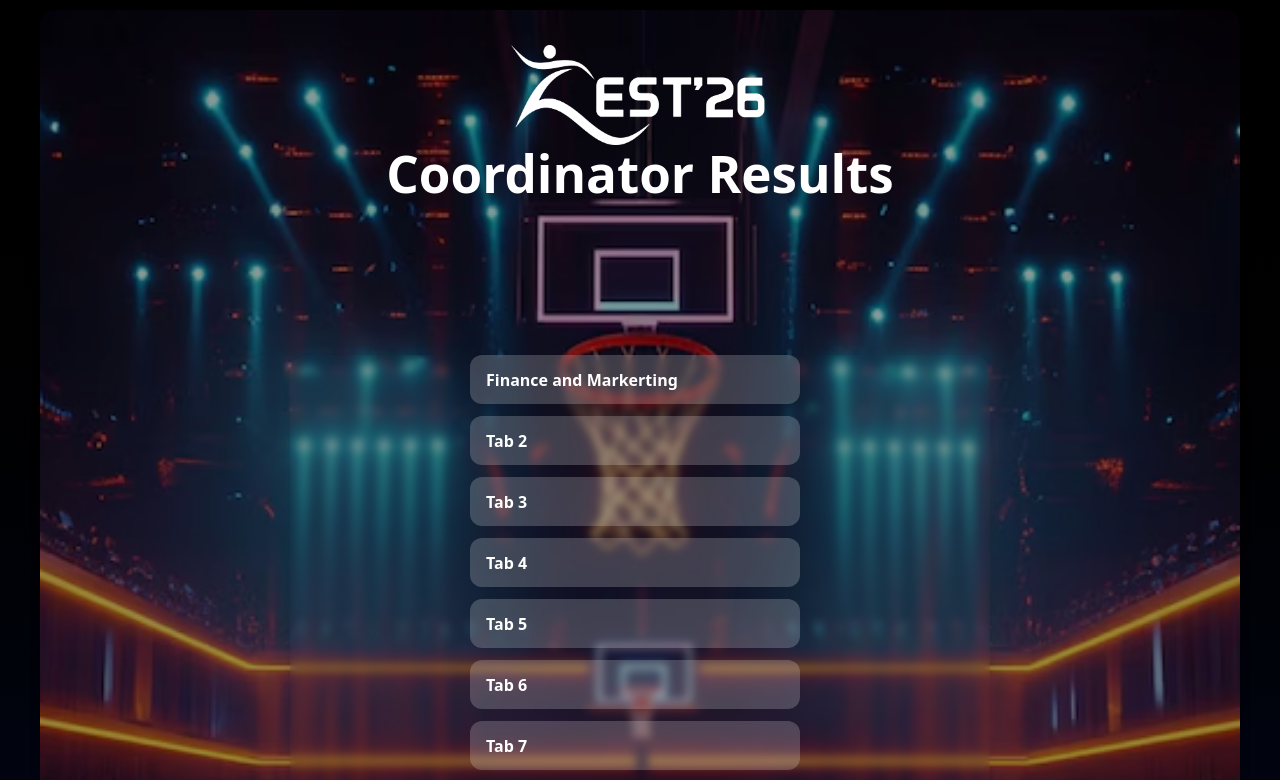
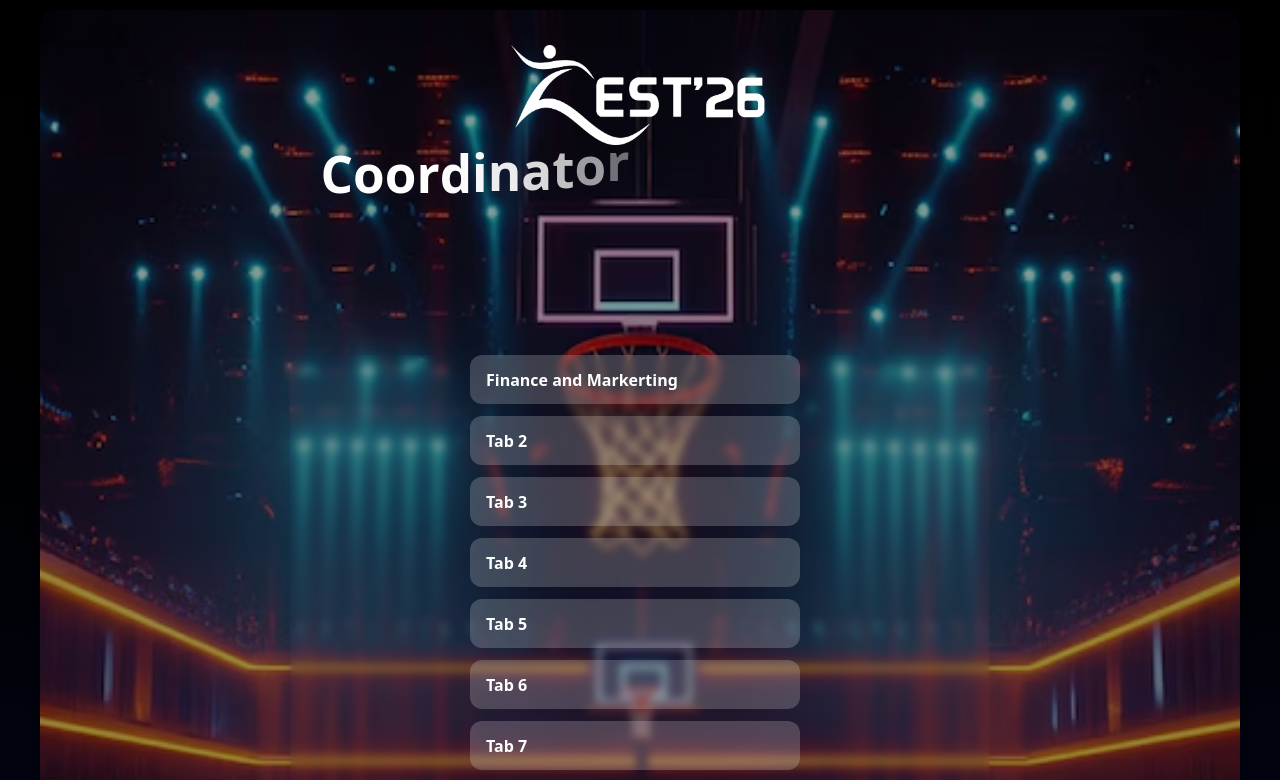
Before and after one commit to zest-26/zest-26, a React (Vite) app in the folder frontend/: page /coordinatorResults in a window 1280 px wide. Shown: the top 780 px of the page. Built offline with nearby package versions, Linux system fonts and the light colour scheme; a web font is replaced by a local one.

Commit message:
update update

```diff
--- a/frontend/src/components/Loader.jsx
+++ b/frontend/src/components/Loader.jsx
@@ -55,38 +55,38 @@ const Loader = forwardRef((props, ref) => {
       <img
         ref={leftImgRefs[0]}
         src="/footballLoader.avif"
-        className="left-img w-20 h-20 top-[1px] left-[1px]  absolute sm:top-[-1px] sm:left-[15px] sm:w-70 sm:h-70 rotate-[-25deg] opacity-70"
+        className="left-img w-40 h-40 top-[35px] left-[1px]  absolute sm:top-[-1px] sm:left-[15px] sm:w-70 sm:h-70 rotate-[-25deg] opacity-70"
       />
 
       <img
         ref={leftImgRefs[1]}
         src="/badmintonLoader.avif"
-        className="left-img w-20 h-20 top-[300px] left-[1px] absolute sm:top-[250px] sm:left-[15px] sm:w-70 sm:h-70 rotate-[25deg] opacity-70"
+        className="left-img w-30 h-30 hidden sm:block top-[300px] left-[1px] absolute z-11 sm:z-0 sm:top-[250px] sm:left-[15px] sm:w-70 sm:h-70 rotate-[25deg] opacity-70"
       />
 
       <img
         ref={leftImgRefs[2]}
         src="/cricketLoader.avif"
-        className="left-img absolute w-20 h-20 top-[600px] left-[1px] sm:top-[500px] sm:left-[15px] sm:w-70 sm:h-70 rotate-[-25deg] opacity-70"
+        className="left-img absolute w-40 h-40 top-[665px] left-[1px] sm:top-[500px] sm:left-[15px] sm:w-70 sm:h-70 rotate-[-25deg] opacity-70"
       />
 
       {/* Floating Images - Right Side */}
       <img
         ref={rightImgRefs[0]}
         src="/basketballLoader.png"
-        className="right-img absolute w-20 h-20 sm:top-[-1px] sm:right-[15px] sm:w-70 sm:h-80 rotate-[25deg] opacity-80"
+        className="right-img absolute  w-40 h-40 top-[35px] right-[1px] sm:top-[-1px] sm:right-[15px] sm:w-70 sm:h-80 rotate-[25deg] opacity-80"
       />
 
       <img
         ref={rightImgRefs[1]}
         src="/tabletennisLoader.avif"
-        className="right-img absolute w-20 h-20 sm:top-[250px] sm:right-[15px] sm:w-80 sm:h-80 rotate-[-21deg] opacity-70"
+        className="right-img absolute hidden sm:block w-30 h-30 top-[300px] right-[1px] z-11 sm:z-0  sm:top-[250px] sm:right-[15px] sm:w-80 sm:h-80 rotate-[-21deg] opacity-70"
       />
 
       <img
         ref={rightImgRefs[2]}
         src="/fencngLoader.jpg"
-        className="right-img absolute w-20 h-20 sm:top-[500px] sm:right-[15px] sm:w-80 sm:h-80 rotate-[25deg] opacity-75"
+        className="right-img absolute w-40 h-40  top-[665px] right-[1px] sm:top-[500px] sm:right-[15px] sm:w-80 sm:h-80 rotate-[25deg] opacity-75"
       />
 
       {/* Video */}
--- a/frontend/src/components/resultsTab.jsx
+++ b/frontend/src/components/resultsTab.jsx
@@ -59,7 +59,7 @@ const Tabs = () => {
               <div className="mt-0 p-4 bg-white/10 w-[290px] border-2 rounded-xl shadow-md transition-all duration-500 absolute left-[631px]">
                 <ul className="list-disc list-inside text-sm">
                   {tab.people.map((person, index) => (
-                    <li key={index}>{person}</li>
+                    <p key={index} className="font-bold">{person}</p>
                   ))}
                 </ul>
               </div>
--- a/frontend/src/pages/coordinatorResults.jsx
+++ b/frontend/src/pages/coordinatorResults.jsx
@@ -1,6 +1,27 @@
-import React from "react";
+import React, { forwardRef, useEffect, useRef } from "react";
 import Tabs from "../components/resultsTab";
+import gsap from "gsap";
 const CoordinatorResults = () => {
+  const textRef = useRef(null);
+  const overlayRef = useRef(null);
+
+  useEffect(() => {
+
+
+    // Animate text after a small delay
+    const letters = textRef.current.querySelectorAll("span");
+    gsap.to(letters, {
+      opacity: 1,
+      y: 0,
+      duration: 0.5,
+      stagger: 0.05,
+      delay: 0.5, // delay before text animation starts
+      ease: "power2.out"
+    });
+
+
+  }, []);
+
   return (
     <div className="relative h-[1490px] flex items-center justify-center bg-gradient-to-b from-black to-[#0a1936]">
       <div
@@ -17,7 +38,15 @@ const CoordinatorResults = () => {
             <img src="/ZEST-26.png" alt="Logo" className="w-full h-full object-contain" />
           </div>
 
-          <h1 className="absolute sm:top-[135px] text-4xl font-bold ">Coordinator Results</h1>
+          <h1 className="absolute sm:top-[135px] text-4xl font-bold " ref={textRef}>
+            {"Coordinator Results 2025".split("").map((char, index) => (
+          <span
+            key={index}
+            className="inline-block opacity-0 translate-y-[-20px]"
+          >
+            {char === " " ? "\u00A0" : char}
+          </span>
+        ))}</h1>
           <div className="absolute  top-[345px] w-[700px] h-[520px] rounded-2xl  backdrop-blur-xs shadow-md">
             <Tabs />
           </div>
```
